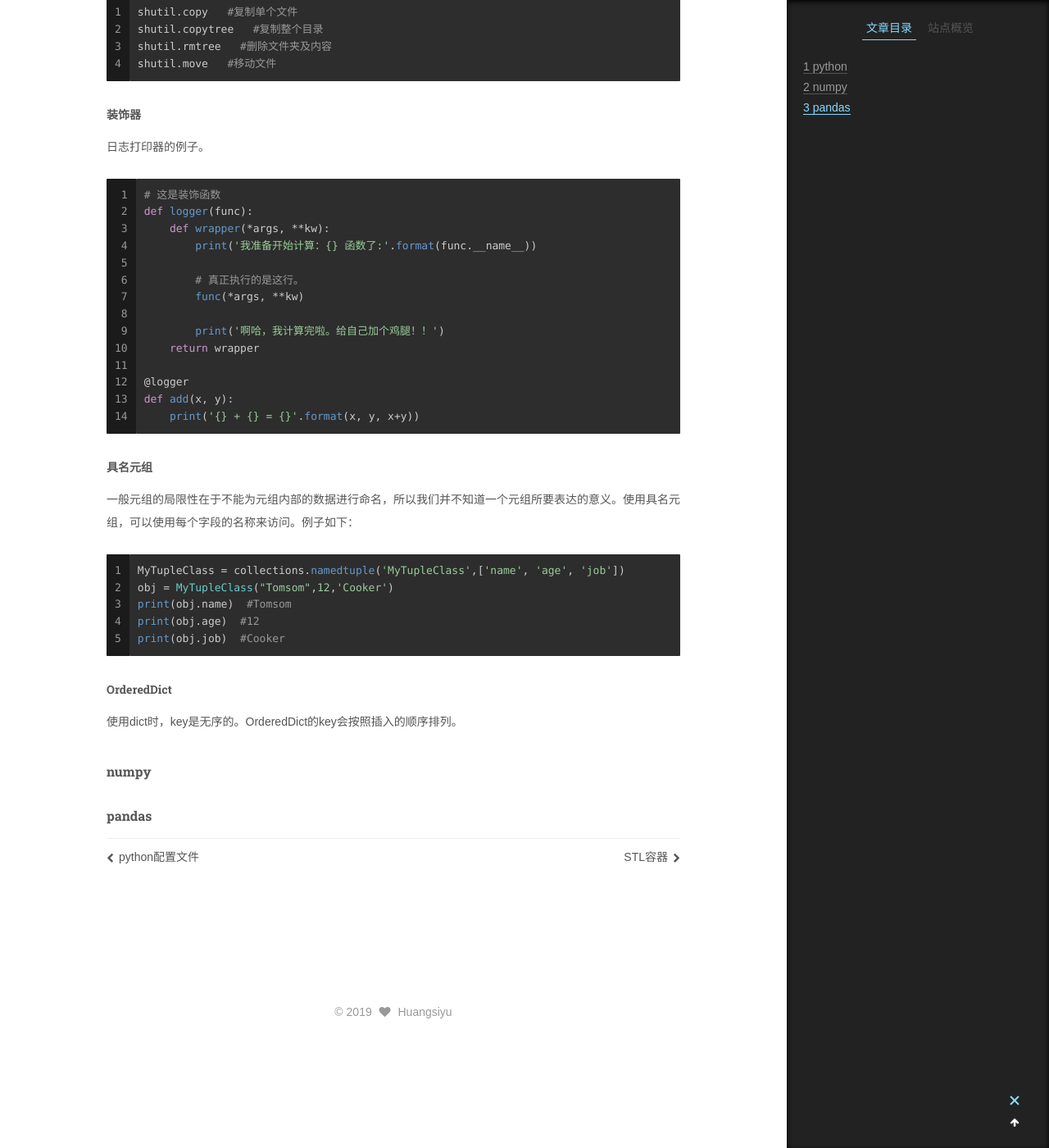
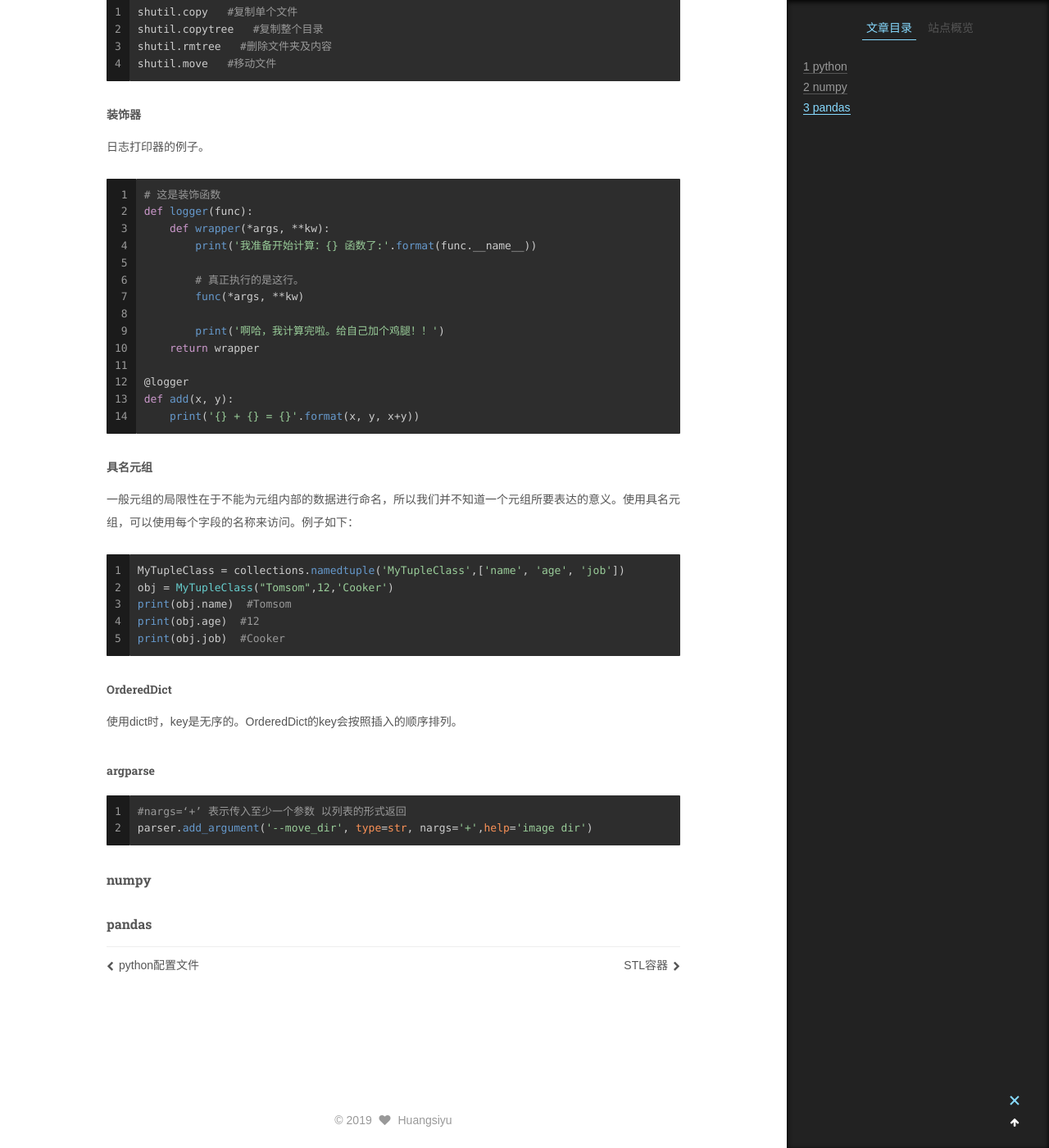
Before and after one commit to huangsiyuzhoujie/huangsiyuzhoujie, a Jekyll site: the page built from _posts/2019-7-24-python常用知识点.md, in a window 1280 px wide and 1400 px high, scrolled down 1055 px. Shown: the whole window at 82% size. Built offline with Jekyll 4.4.1, drawn with Linux system fonts in a browser that asks for light colours; some web fonts are replaced; comment, search, counter and statistics services are not loaded.

Commit message:
Update 2019-7-24-python常用知识点.md

````diff
--- a/_posts/2019-7-24-python常用知识点.md
+++ b/_posts/2019-7-24-python常用知识点.md
@@ -81,6 +81,15 @@ print(obj.job)  #Cooker
 
 使用dict时，key是无序的。OrderedDict的key会按照插入的顺序排列。
 
+##### argparse
+
+```python
+#nargs=‘+’ 表示传入至少一个参数 以列表的形式返回
+parser.add_argument('--move_dir', type=str, nargs='+',help='image dir')
+```
+
+
+
 
 
 #### numpy
````
